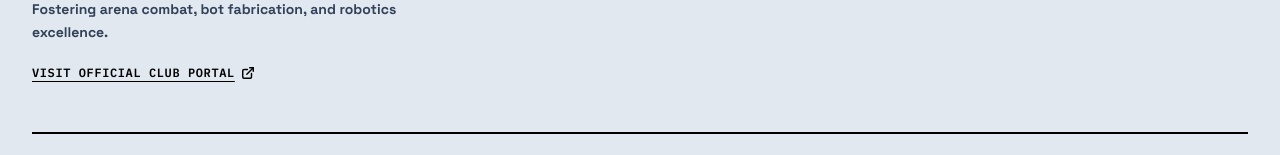
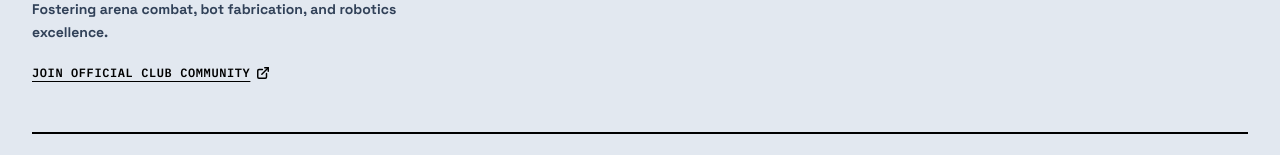
Before and after one commit to codebreakers-gcek/robosprano26, a Next.js app: page / in a window 1280 px wide. Shown: the part 6538-6693 px from the top of the page. Built offline with nearby package versions, Linux system fonts and the light colour scheme; no server answers; a web font is replaced by a local one.

Commit message:
Update footer link text and URL for club community

```diff
--- a/components/layout/Footer.tsx
+++ b/components/layout/Footer.tsx
@@ -102,12 +102,12 @@ export function Footer() {
 
                 <div>
                   <a
-                    href={ENV.OFFICIAL_CLUB_URL}
+                    href="https://chat.whatsapp.com/Bm0iJCw4F683n0D8jAX9U9"
                     target="_blank"
                     rel="noopener noreferrer"
                     className="inline-flex items-center gap-1.5 font-mono text-xs font-black uppercase tracking-wider text-black hover:text-[#0284C7] underline underline-offset-4 decoration-black hover:decoration-[#0284C7] transition-colors"
                   >
-                    <span>VISIT OFFICIAL CLUB PORTAL</span>
+                    <span>JOIN OFFICIAL CLUB COMMUNITY</span>
                     <ExternalLink className="w-3.5 h-3.5 stroke-[2.5px]" />
                   </a>
                 </div>
```
